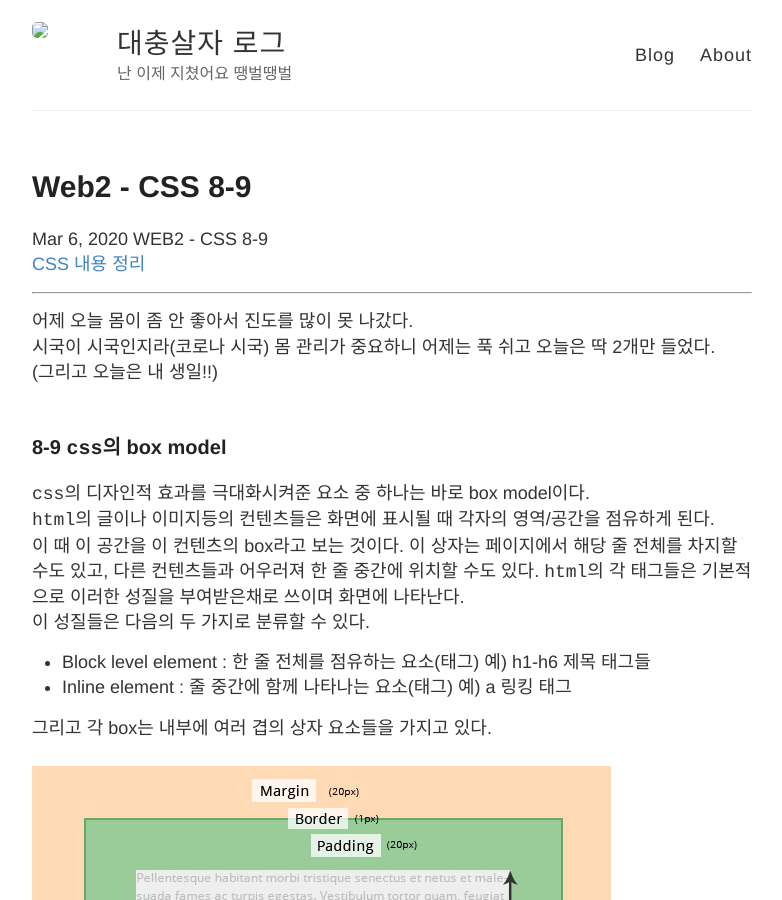
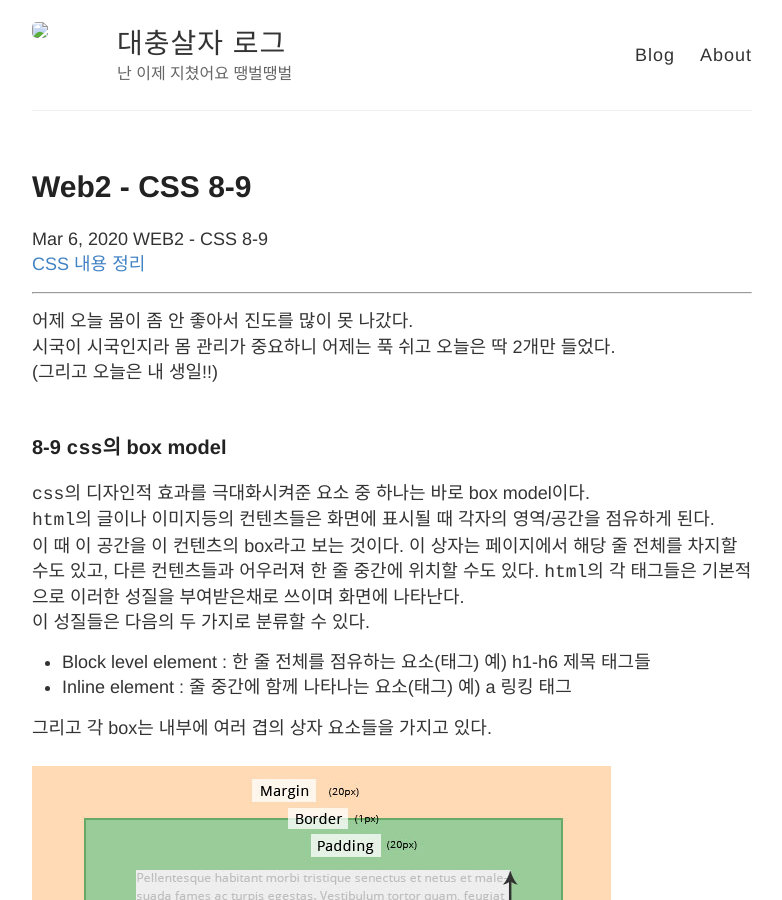
Before and after one commit to eunzihong/eunzihong.github.io, a Jekyll site: the page built from _posts/2020-03-06-css-8-9.md, in a window 1280 px wide and 900 px high. Shown: the whole window, without its empty margins (248-1030 px from the left). Built offline with Jekyll 4.4.1, drawn with Linux system fonts in a browser that asks for light colours; comment, search, counter and statistics services are not loaded.

Commit message:
가독성 수정

```diff
--- a/_posts/2020-03-06-css-8-9.md
+++ b/_posts/2020-03-06-css-8-9.md
@@ -9,7 +9,7 @@ Mar 6, 2020     WEB2 - CSS 8-9
 ----
 
 어제 오늘 몸이 좀 안 좋아서 진도를 많이 못 나갔다.
-시국이 시국인지라(코로나 시국) 몸 관리가 중요하니 어제는 푹 쉬고 오늘은 딱 2개만 들었다.
+시국이 시국인지라 몸 관리가 중요하니 어제는 푹 쉬고 오늘은 딱 2개만 들었다.
 (그리고 오늘은 내 생일!!)
 <br>
 
```
